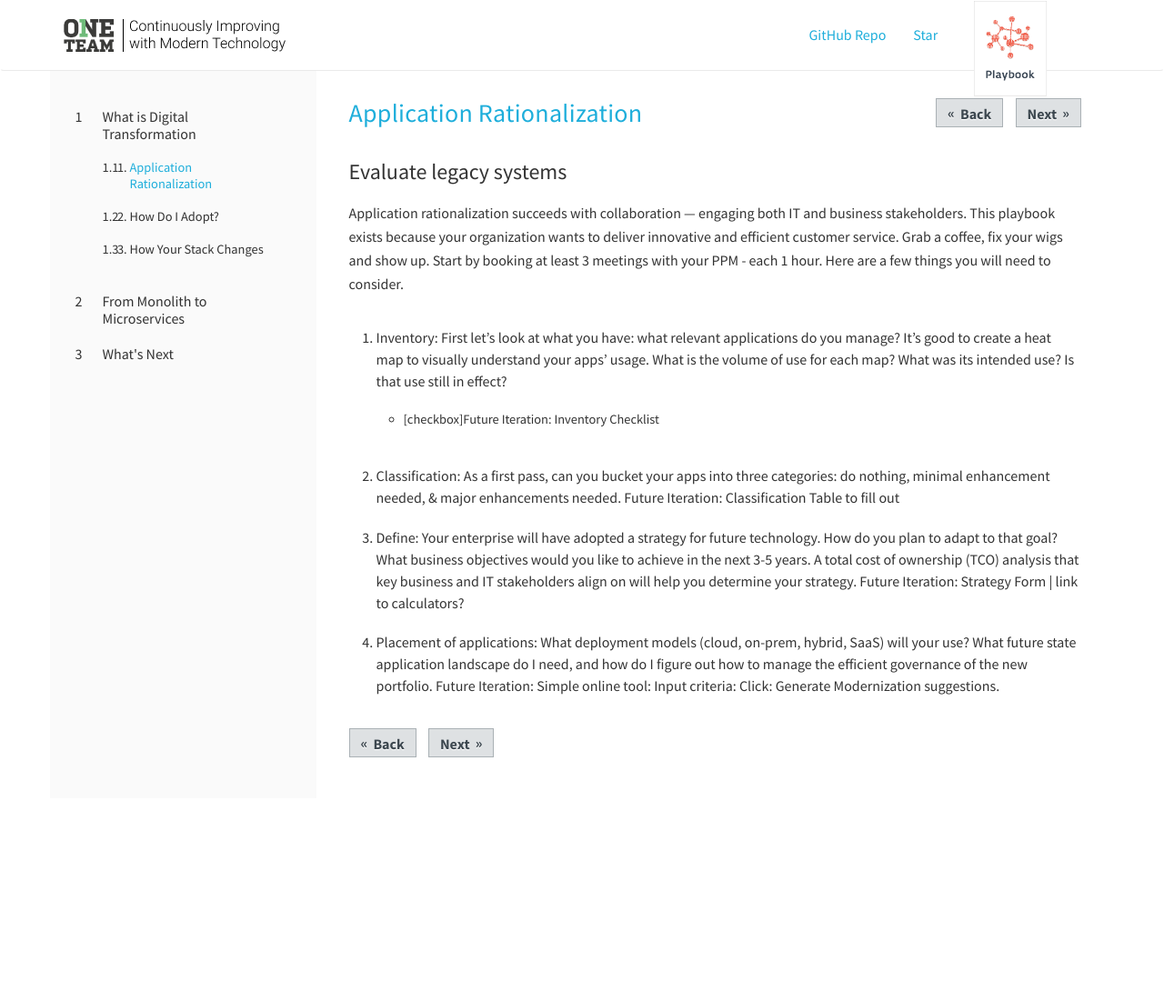
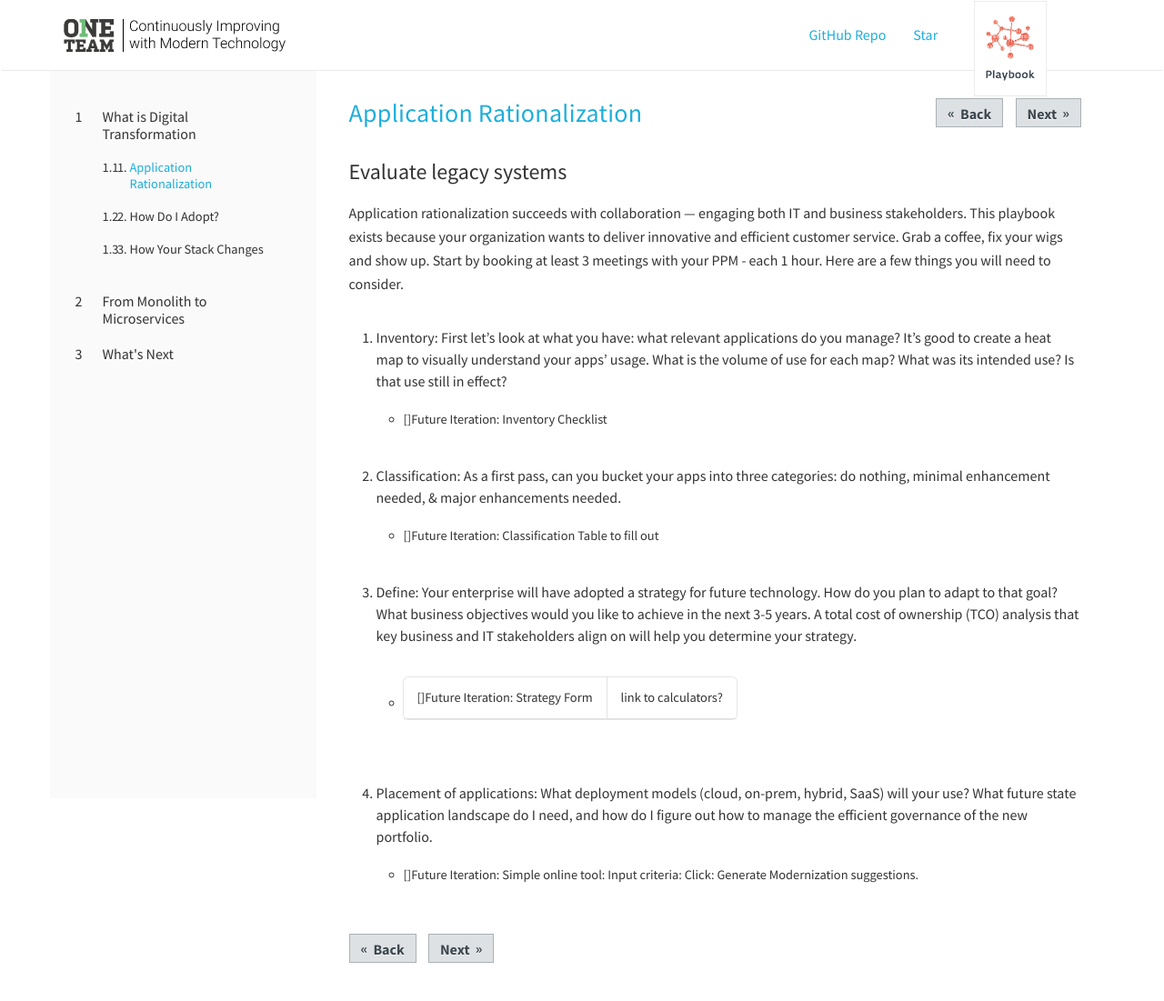
Before and after one commit to ModernizationDigital/playbook-3, a Jekyll site: the page built from _playbook/application-rationalization.md, in a window 1280 px wide. Shown: the whole page at 91% size. Built offline with Jekyll 4.4.1, drawn with Linux system fonts in a browser that asks for light colours; before the commit the page ends 900 px from its top, so only the background shows below that.

Commit message:
more chekboxes

```diff
--- a/_playbook/application-rationalization.md
+++ b/_playbook/application-rationalization.md
@@ -7,10 +7,10 @@
 Application rationalization succeeds with collaboration — engaging both IT and business stakeholders. This playbook exists because your organization wants to deliver innovative and efficient customer service. Grab a coffee, fix your wigs and show up. Start by booking at least 3 meetings with your PPM - each 1 hour. Here are a few things you will need to consider.
 
 1. Inventory: First let's look at what you have: what relevant applications do you manage? It's good to create a heat map to visually understand your apps' usage. What is the volume of use for each map? What was its intended use? Is that use still in effect?
-- [checkbox]Future Iteration: Inventory Checklist
+- []Future Iteration: Inventory Checklist
 2. Classification: As a first pass, can you bucket your apps into three categories: do nothing, minimal enhancement needed, & major enhancements needed.
-Future Iteration: Classification Table to fill out
+- []Future Iteration: Classification Table to fill out
 3. Define: Your enterprise will have adopted a strategy for future technology. How do you plan to adapt to that goal? What business objectives would you like to achieve in the next 3-5 years. A total cost of ownership (TCO) analysis that key business and IT stakeholders align on will help you determine your strategy.
-Future Iteration: Strategy Form | link to calculators?
+- []Future Iteration: Strategy Form | link to calculators?
 4. Placement of applications: What deployment models (cloud, on-prem, hybrid, SaaS) will your use? What future state application landscape do I need, and how do I figure out how to manage the efficient governance of the new portfolio.
-Future Iteration: Simple online tool: Input criteria: Click: Generate Modernization suggestions.
+- []Future Iteration: Simple online tool: Input criteria: Click: Generate Modernization suggestions.
```
